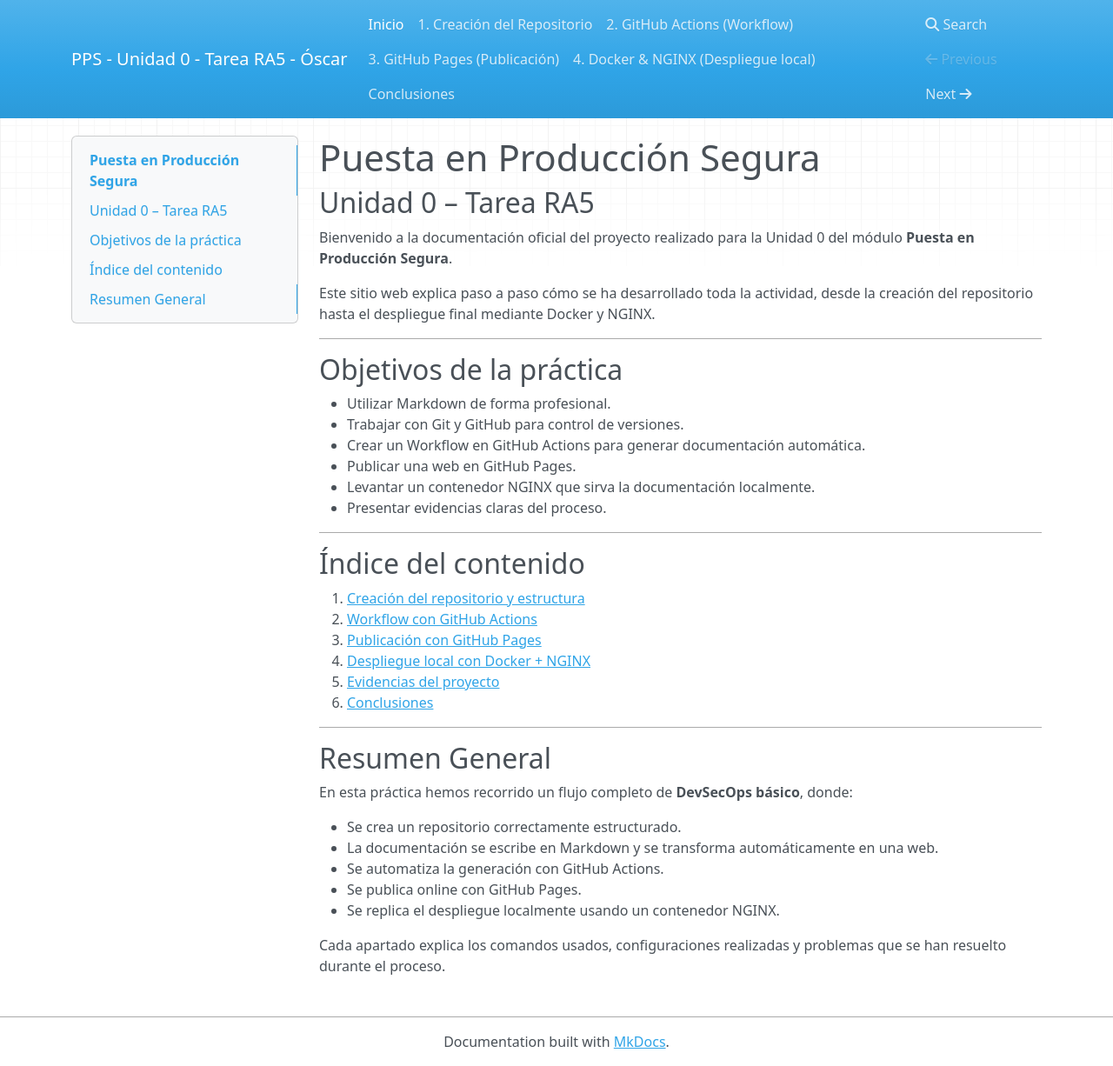
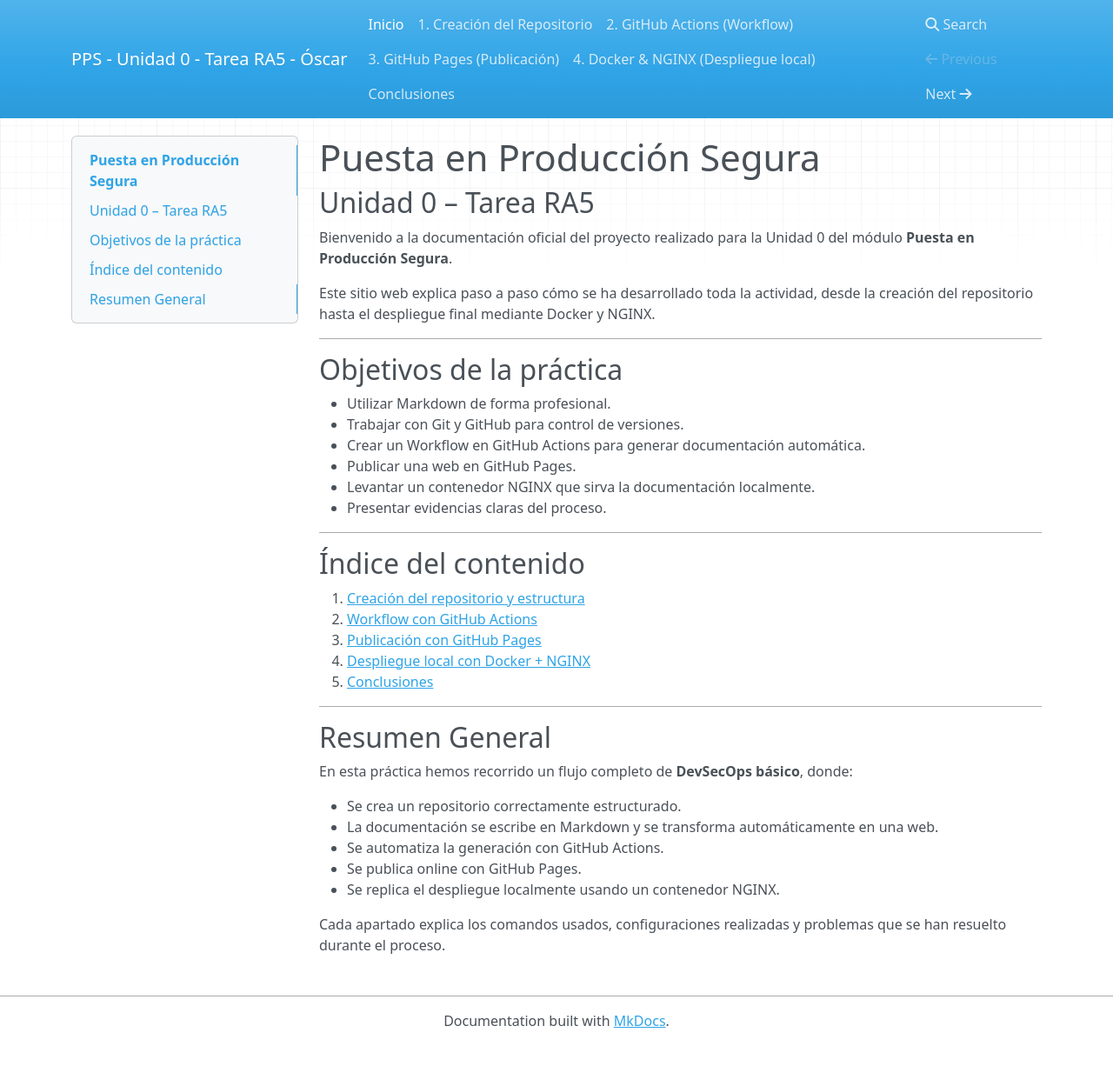
Before and after one commit to PPSOscar/PPS-Unidad0-Tarea-Oscar, an MkDocs documentation site: the page built from docs/index.md, in a window 1280 px wide and 1226 px high. Shown: the whole window at 87% size. Built offline with MkDocs 1.6.1, drawn with Linux system fonts in a browser that asks for light colours; nearby versions of some CDN libraries.

```diff
--- a/docs/index.md
+++ b/docs/index.md
@@ -24,8 +24,7 @@
 2. [Workflow con GitHub Actions](gitActions.md)
 3. [Publicación con GitHub Pages](gitPages.md)
 4. [Despliegue local con Docker + NGINX](docker.md)
-5. [Evidencias del proyecto](evidencias.md)
-6. [Conclusiones](conclusiones.md)
+5. [Conclusiones](conclusiones.md)
 
 ---
 
```
